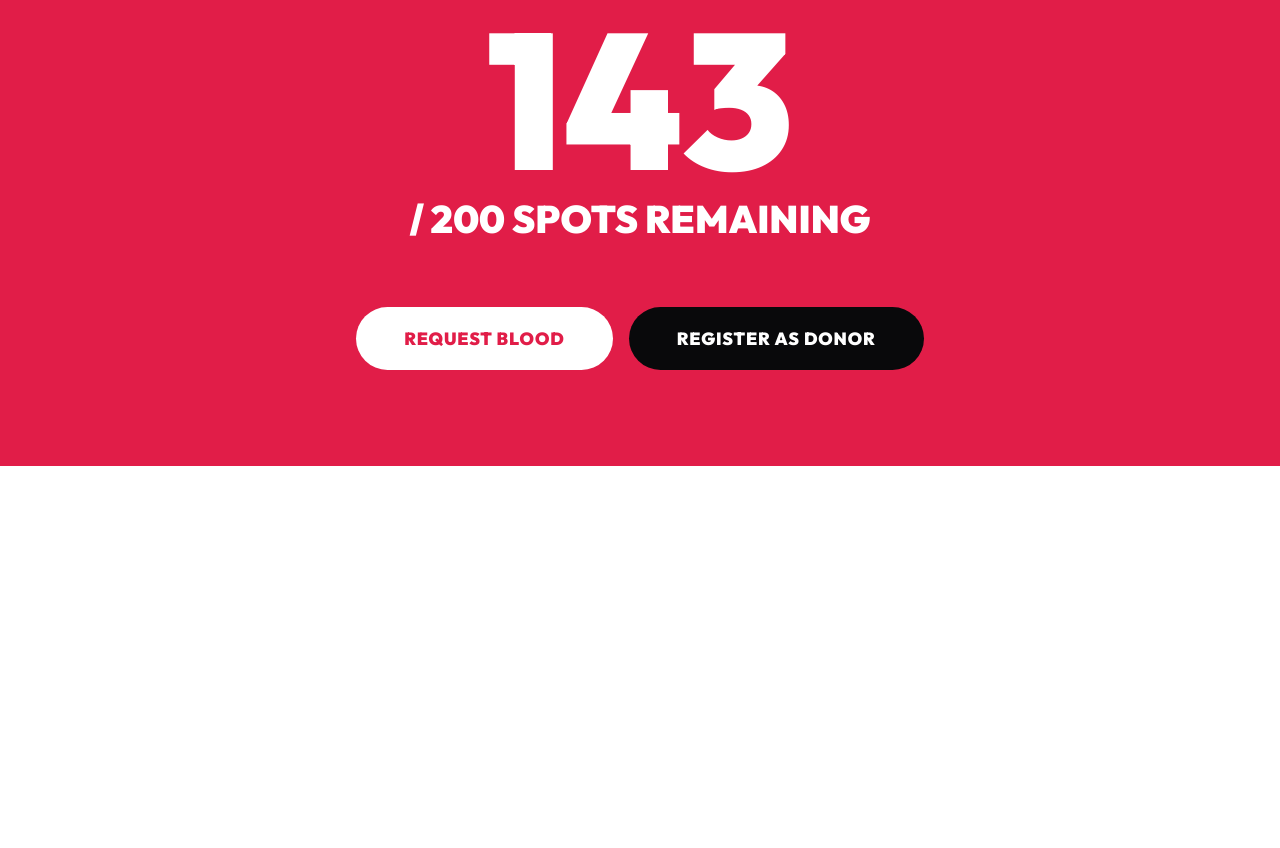
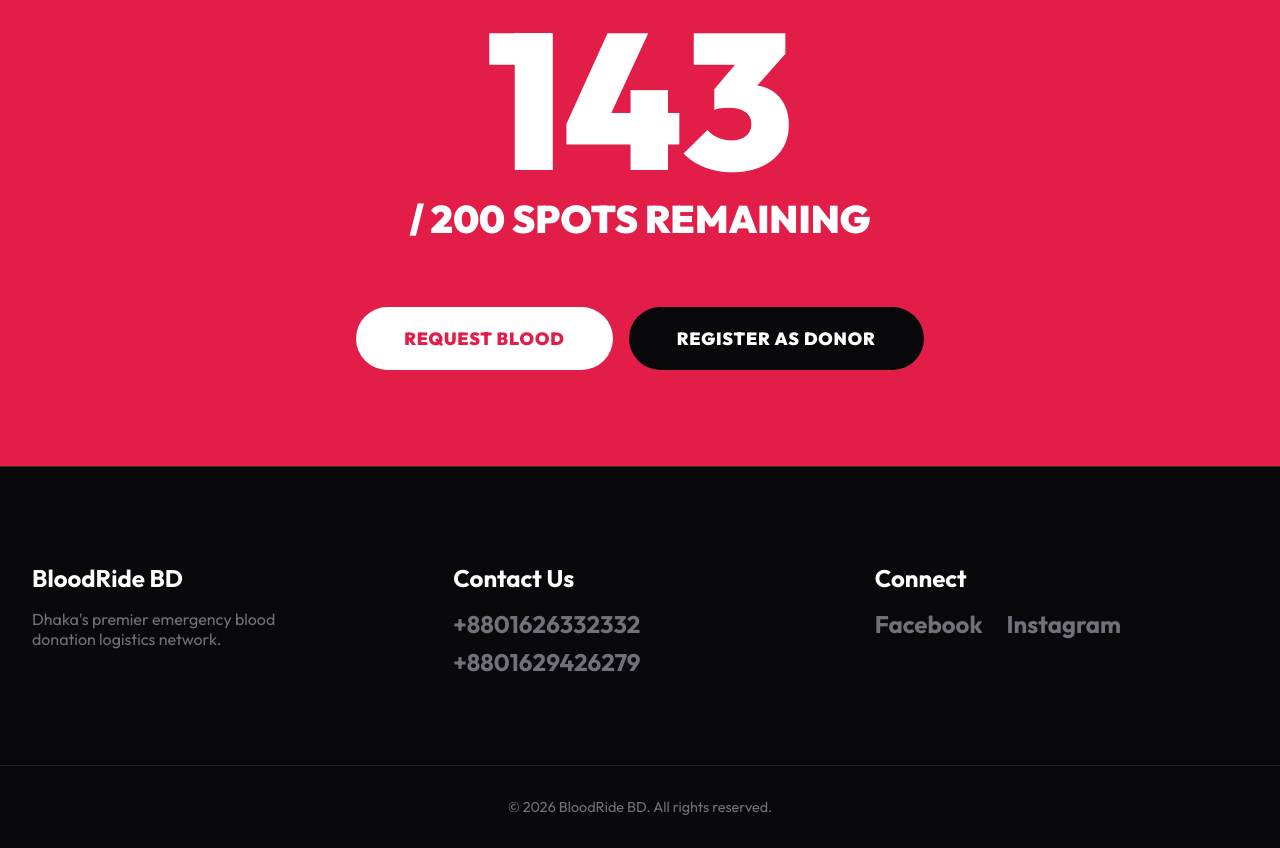
Before and after one commit to amir-al-razin/bloodridebd, a plain HTML site: page index.html in a window 1280 px wide. Shown: the part 3372-4220 px from the top of the page. Before the commit the page ends 3838 px from the top, so only its background shows below. Drawn offline with nearby package versions, Linux system fonts and the light colour scheme; a script that the page names is missing.

Commit message:
feat: add professional footer with social links and contact numbers

```diff
--- a/index.html
+++ b/index.html
@@ -210,6 +210,33 @@
         </section>
     </main>
 
+    <!-- Footer -->
+    <footer class="footer bg-black text-white">
+        <div class="container footer-grid">
+            <div class="footer-col">
+                <h3 class="footer-title">BloodRide BD</h3>
+                <p class="text-gray" style="margin-top: 1rem; max-width: 300px;">Dhaka's premier emergency blood donation logistics network.</p>
+            </div>
+            <div class="footer-col">
+                <h3 class="footer-title">Contact Us</h3>
+                <ul class="clean-list text-gray" style="margin-top: 1rem;">
+                    <li style="margin-bottom: 0.5rem;"><a href="tel:+8801626332332" class="text-gray footer-link">+8801626332332</a></li>
+                    <li><a href="tel:+8801629426279" class="text-gray footer-link">+8801629426279</a></li>
+                </ul>
+            </div>
+            <div class="footer-col">
+                <h3 class="footer-title">Connect</h3>
+                <ul class="clean-list text-gray" style="margin-top: 1rem; display: flex; gap: 1.5rem;">
+                    <li><a href="https://www.facebook.com/share/17ju8tNsB8/" target="_blank" class="text-gray footer-link">Facebook</a></li>
+                    <li><a href="https://www.instagram.com/bloodride_bangladesh" target="_blank" class="text-gray footer-link">Instagram</a></li>
+                </ul>
+            </div>
+        </div>
+        <div class="container footer-bottom">
+            <p class="text-gray">&copy; 2026 BloodRide BD. All rights reserved.</p>
+        </div>
+    </footer>
+
     <!-- Mobile Sticky CTA Drawer -->
     <div class="mobile-sticky-cta" id="mobile-cta">
         <button class="btn-primary" onclick="openModal('patient')" style="flex: 1; background: var(--white); color: var(--red);">REQUEST BLOOD</button>
--- a/style.css
+++ b/style.css
@@ -588,3 +588,45 @@ button, input, select {
         width: 100%;
     }
 }
+
+/* Footer Styles */
+.footer {
+    padding: 6rem 0 2rem;
+    border-top: 1px solid #333;
+}
+
+.footer-grid {
+    display: grid;
+    grid-template-columns: 1fr;
+    gap: 3rem;
+}
+
+@media(min-width: 768px) {
+    .footer-grid {
+        grid-template-columns: repeat(3, 1fr);
+    }
+}
+
+.footer-title {
+    font-size: 1.5rem;
+    font-weight: 700;
+}
+
+.footer-link {
+    text-decoration: none;
+    transition: color 0.3s ease;
+}
+
+.footer-link:hover {
+    color: var(--white);
+}
+
+.footer-bottom {
+    margin-top: 4rem;
+    padding-top: 2rem;
+    border-top: 1px solid #222;
+    display: flex;
+    justify-content: center;
+    text-align: center;
+    font-size: 0.9rem;
+}
```
